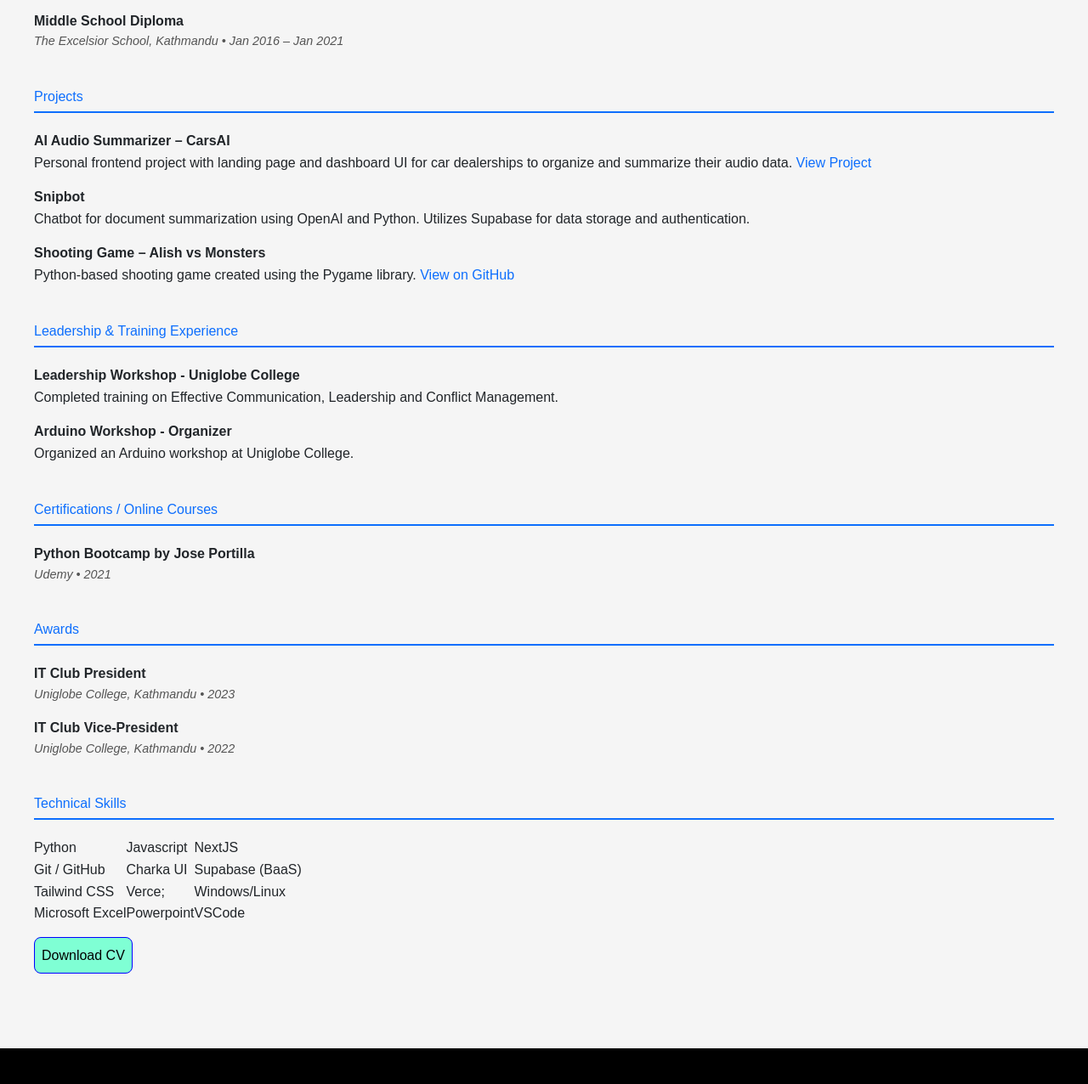
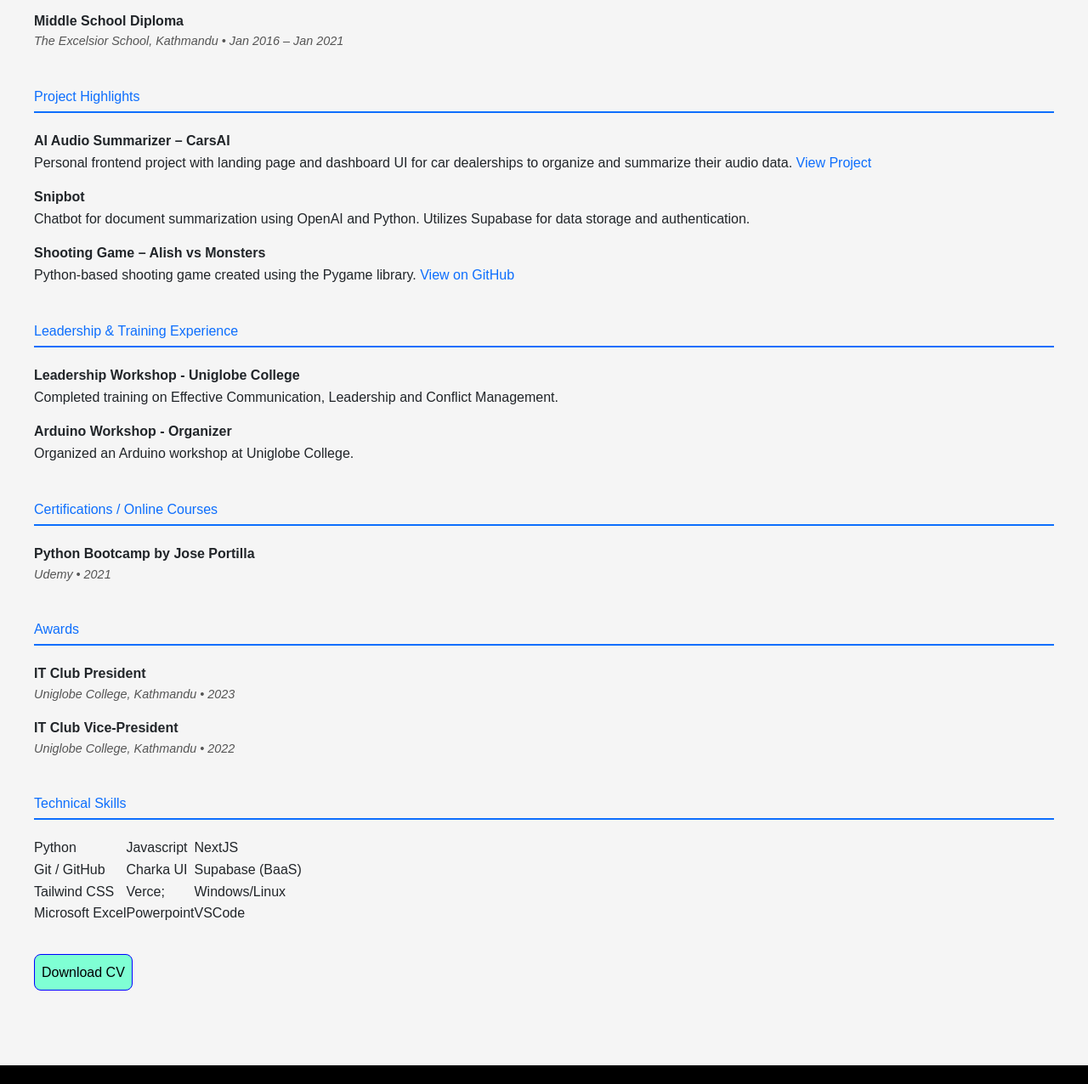
Before and after one commit to peski-sys/itassessment2024, a plain HTML site: page about.html in a window 1280 px wide. Shown: the part 304-1580 px from the top of the page at 85% size. Drawn offline with nearby package versions, Linux system fonts and the light colour scheme.

Commit message:
minor changes

```diff
--- a/about.html
+++ b/about.html
@@ -60,7 +60,7 @@
                   </div>
                 </div>
 
-                <h2 style="color: #0d6efd; border-bottom: 2px solid #0d6efd; padding-bottom: 5px; margin-top: 40px;">Projects</h2>
+                <h2 style="color: #0d6efd; border-bottom: 2px solid #0d6efd; padding-bottom: 5px; margin-top: 40px;">Project Highlights</h2>
 
                 <div style="margin-top: 20px;">
                   <div style="margin-bottom: 15px;">
@@ -143,7 +143,7 @@
                             </tr>
                         </table>
                       </div>
-                <a href="assets/FinalCV.pdf" style="border: 1px solid blue; padding: 8px; border-radius: 8px; background-color: aquamarine; color: black">Download CV</a>
+                <a href="assets/FinalCV.pdf" style="border: 1px solid blue; padding: 8px; border-radius: 8px; background-color: aquamarine; color: black; margin-top: 20px">Download CV</a>
 
     </section>
 
```
Also changed, not shown: contact.html (+1 -1 lines), index.html (+1 -1 lines).
